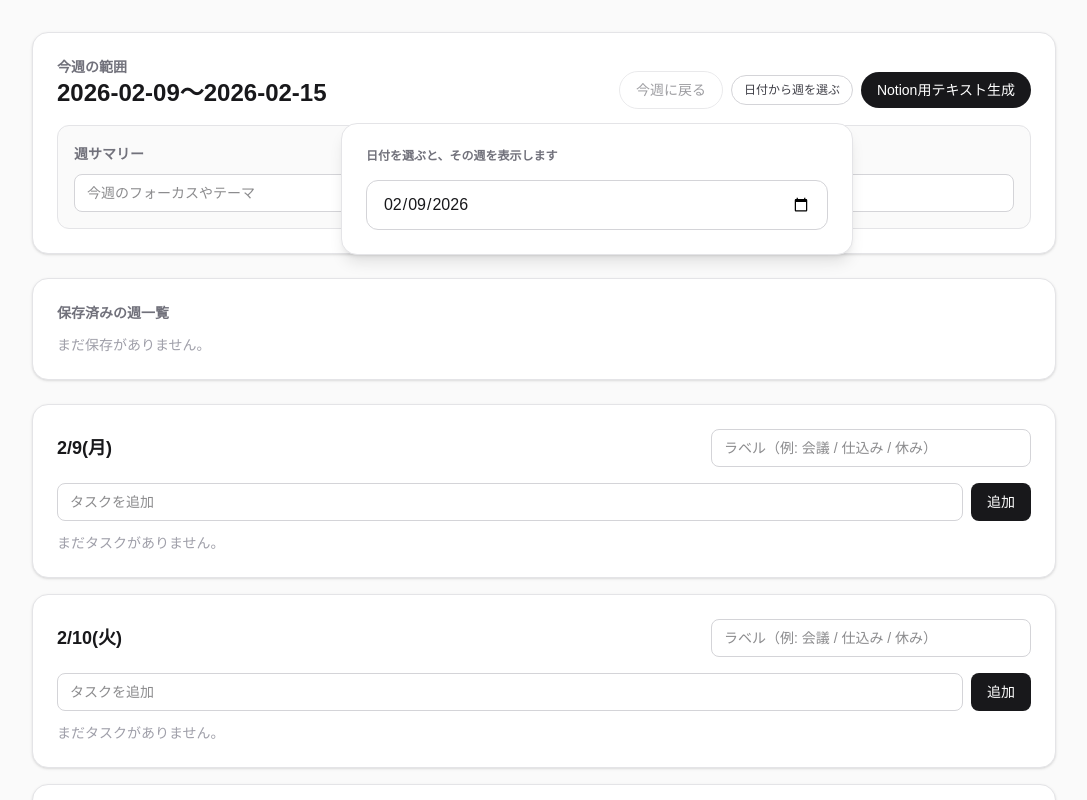
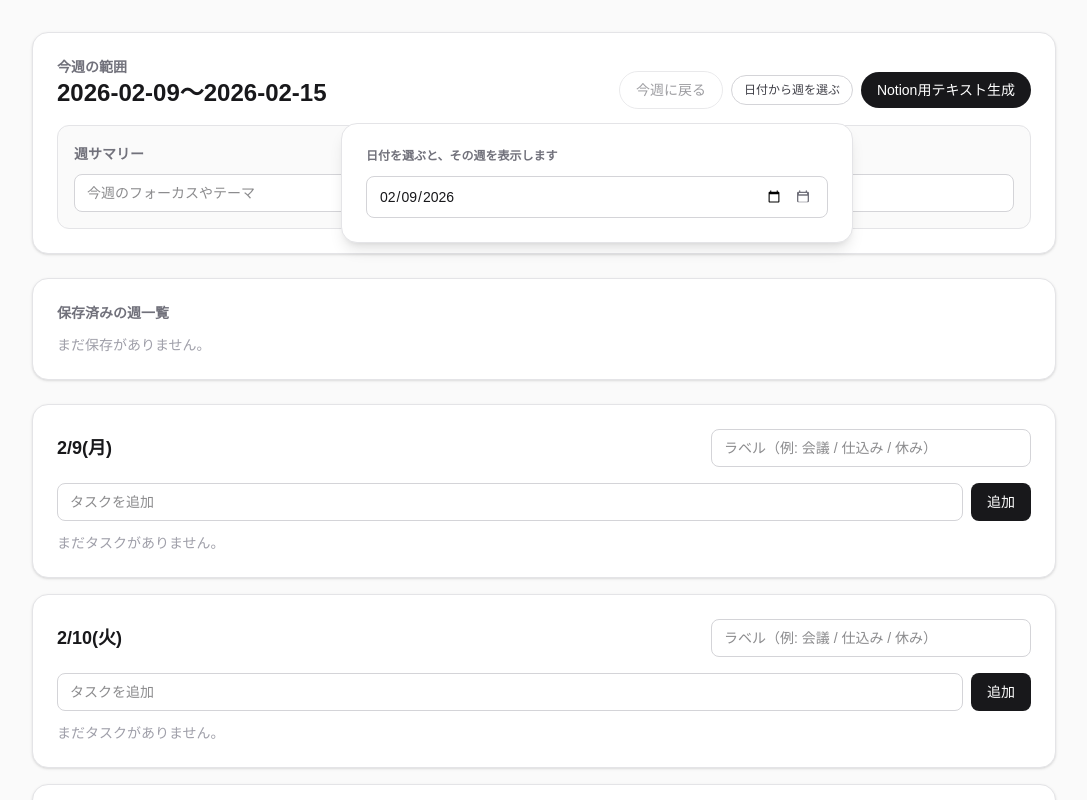
Before and after one commit to kumu89/project-notion, a Next.js app: page / in a window 1280 px wide. Both pictures are taken after a click on the button "日付から週を選ぶ". Shown: the top 800 px of the page, without its empty margins (96-1183 px from the left). Built offline with nearby package versions, Linux system fonts and the light colour scheme.

Commit message:
refactor: enhance date input layout and add calendar button functionality in WeekHeader component

```diff
--- a/app/components/weekly/WeeklyTodoApp.tsx
+++ b/app/components/weekly/WeeklyTodoApp.tsx
@@ -82,14 +82,43 @@ const WeekHeader = ({
                   <p className="text-xs font-semibold text-zinc-500">
                     日付を選ぶと、その週を表示します
                   </p>
+                  <div className="mt-3 flex w-full items-center gap-2 rounded-lg border border-zinc-300 bg-white px-3 py-2 text-sm outline-none transition focus-within:border-zinc-600">
                     <input
                       type="date"
                       value={calendarDate}
                       onChange={(event) => onCalendarChange(event.target.value)}
                       onClick={handleDatePickerOpen}
                       onFocus={handleDatePickerOpen}
-                    className="mt-4 w-full rounded-xl border border-zinc-300 bg-white px-4 py-3 text-base outline-none transition focus:border-zinc-600"
+                      className="w-full bg-transparent text-sm outline-none"
                     />
+                    <button
+                      type="button"
+                      onClick={(event) => {
+                        event.preventDefault();
+                        const target = event.currentTarget
+                          .previousElementSibling as HTMLInputElement | null;
+                        if (target) {
+                          target.focus();
+                          if (typeof target.showPicker === "function") {
+                            target.showPicker();
+                          }
+                        }
+                      }}
+                      className="rounded-md p-1 text-zinc-500 transition hover:text-zinc-800"
+                      aria-label="カレンダーを開く"
+                    >
+                      <svg
+                        viewBox="0 0 24 24"
+                        aria-hidden="true"
+                        className="h-4 w-4"
+                      >
+                        <path
+                          fill="currentColor"
+                          d="M7 2a1 1 0 0 1 1 1v1h8V3a1 1 0 1 1 2 0v1h1a2 2 0 0 1 2 2v12a2 2 0 0 1-2 2H5a2 2 0 0 1-2-2V6a2 2 0 0 1 2-2h1V3a1 1 0 0 1 1-1Zm12 8H5v8a1 1 0 0 0 1 1h12a1 1 0 0 0 1-1v-8ZM6 6v2h12V6H6Z"
+                        />
+                      </svg>
+                    </button>
+                  </div>
                 </div>
               )}
             </div>
```
Lines whose indentation alone changed are shown as unchanged.
